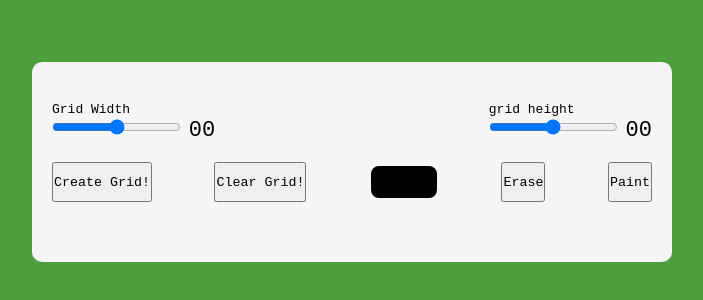
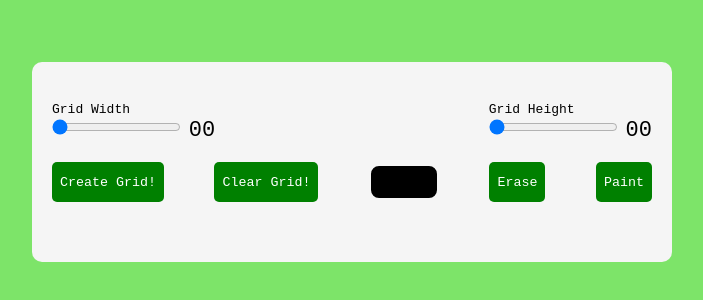
Before and after one commit to Adil-im/Pixel_ArtGen, a plain HTML site: page index.html in a window 1280 px wide. Shown: the part 238-538 px from the top of the page, without its empty margins (288-991 px from the left). Drawn offline with Linux system fonts and the light colour scheme.

Commit message:
Fix: Patched bugs

```diff
--- a/index.html
+++ b/index.html
@@ -18,7 +18,7 @@
                         <span id="width-value">00</span>
                     </div>
                     <div class="slider">
-                        <label for="height-range" >grid height</label>
+                        <label for="height-range" >Grid Height</label>
                         <input type="range" id ="height-range" min="1"
                         max="35" >
                         <span id="height-value">00 </span>
@@ -39,6 +39,6 @@
 
 
 
-        <script src = 'index.js'></script>
+        <script src = 'main.js'></script>
     </body>
 </html>
--- a/style.css
+++ b/style.css
@@ -6,7 +6,7 @@
 }
 
 body{
-    background-color: #4E9F3D;
+    background-color: #7de469;
 }
 
 .wrapper{
@@ -24,6 +24,8 @@ label{
    display: block;
 }
 
+
+
 span{
     position: relative;
     font-size: 22px;
@@ -37,11 +39,16 @@ span{
     gap: 10px;
 }
 
-button::hover{
-    background-color: #D8E9A8;
+button{
+    background-color: green;
     border: none ;
     border-radius: 5px;
     padding: 8px;
+    color: white;
+}
+
+button:hover{
+    background-color: greenyellow;
     color: black;
 }
 
```
